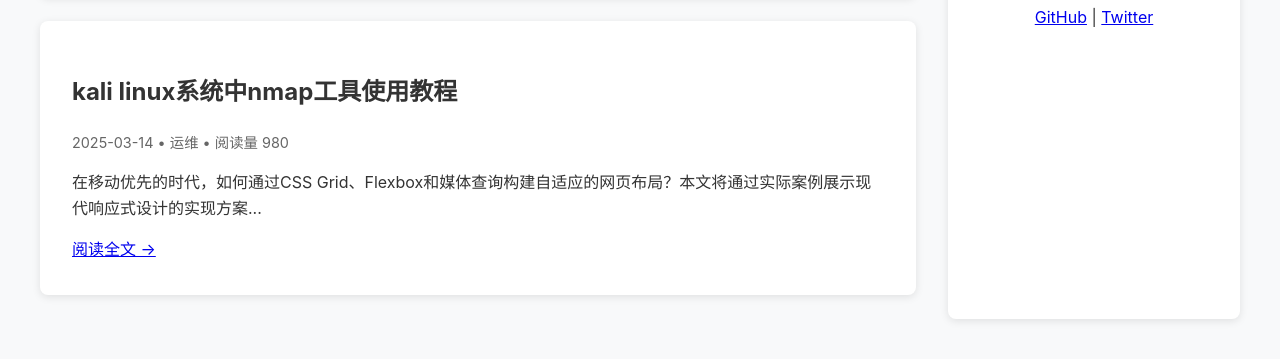
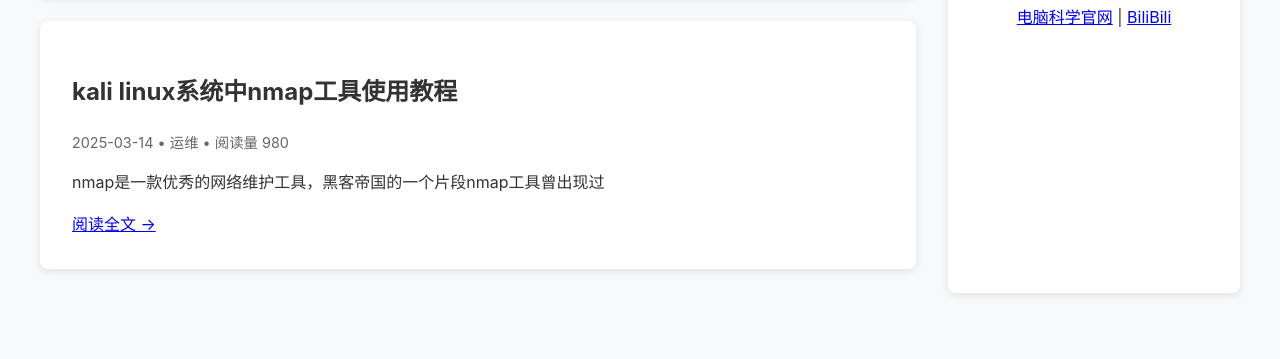
Before and after one commit to LeLe-d/dnkx, a plain HTML site: page index.html in a window 1280 px wide. Shown: the part 389-748 px from the top of the page. Drawn offline with Linux system fonts and the light colour scheme.

Commit message:
Update index.html

```diff
--- a/index.html
+++ b/index.html
@@ -152,7 +152,7 @@
                     <span>运维</span> •
                     <span>阅读量 980</span>
                 </div>
-                <p>在移动优先的时代，如何通过CSS Grid、Flexbox和媒体查询构建自适应的网页布局？本文将通过实际案例展示现代响应式设计的实现方案...</p>
+                <p>nmap是一款优秀的网络维护工具，黑客帝国的一个片段nmap工具曾出现过</p>
                 <a href="https://lele-d.github.io/lele/post/kali%20linux-xi-tong-zhong-nmap-gong-ju-shi-yong-jiao-cheng.html">阅读全文 →</a>
             </article>
         </main>
@@ -164,8 +164,8 @@
                 <h3>电脑科学官方博客</h3>
                 <p>专注计算机，编程，运维，Web,等等领域整活，教程，资源</p>
                 <div class="social-links">
-                    <a href="#">GitHub</a> |
-                    <a href="#">Twitter</a>
+                    <a href="https://lele-d.github.io/lele/">电脑科学官网</a> |
+                    <a href="https://space.bilibili.com/1768832152?spm_id_from=333.1007.0.0">BiliBili</a>
                 </div>
             </div>
         </aside>
```
